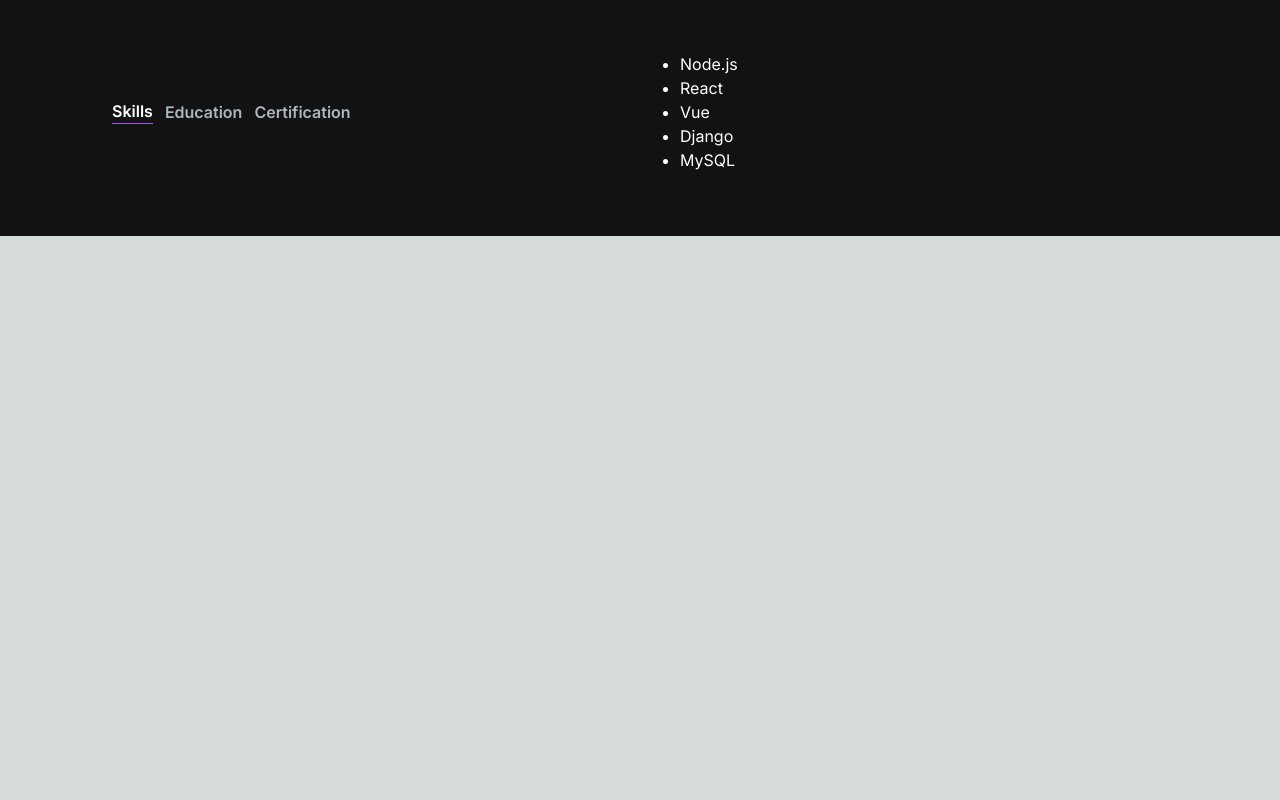
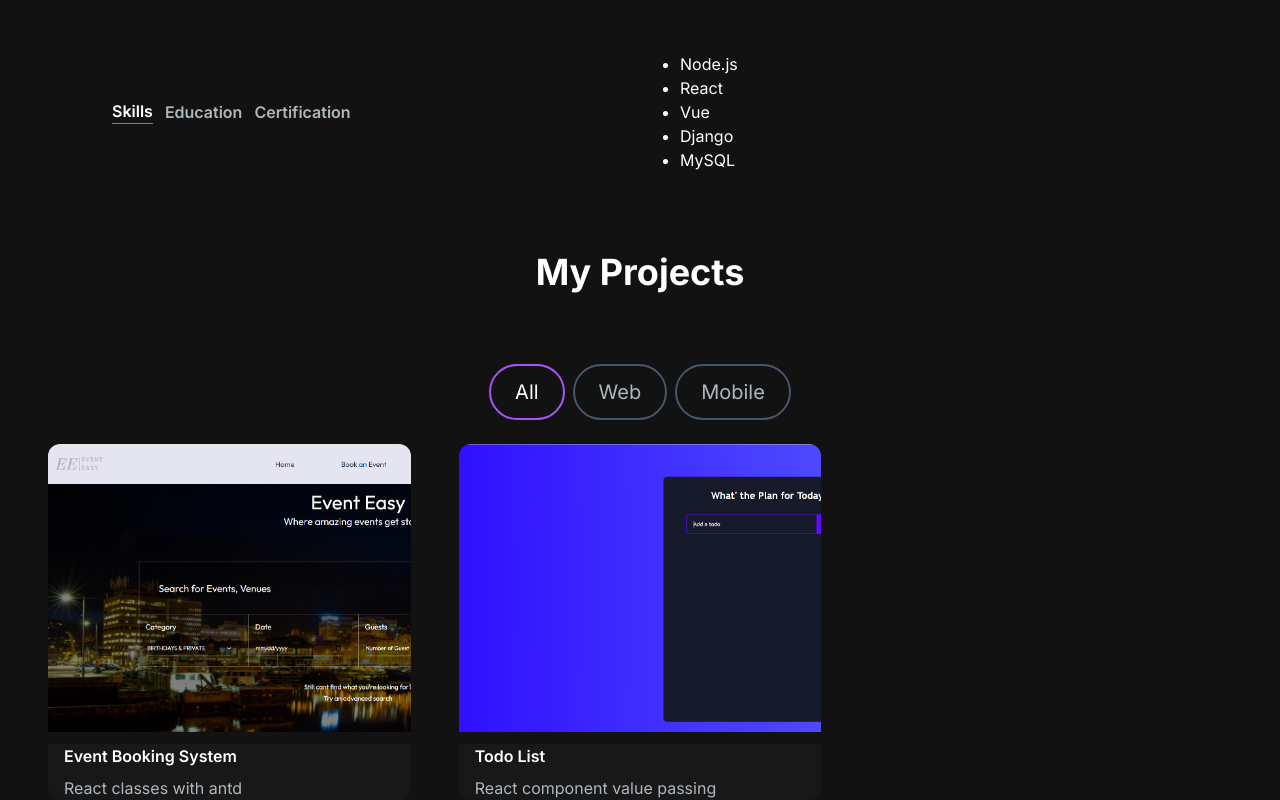
Before and after one commit to Mingke1999/mingke-portfolio, a Next.js app: page / in a window 1280 px wide. Shown: the part 855-1655 px from the top of the page. Before the commit the page ends 1091 px from the top, so only its background shows below. Built offline with nearby package versions, Linux system fonts and the light colour scheme.

Commit message:
project section done

```diff
--- a/src/app/components/AboutSection.jsx
+++ b/src/app/components/AboutSection.jsx
@@ -15,7 +15,7 @@ const AboutSection = () => {
   return (
     <section className='text-white'>
         <div className='md:grid md:grid-cols-2 gap-8 items-center py-8 px-4 xl:gap-16 sm:py-16 xl:px-16'>
-            <Image src={"/images/Starry-Night.png"} width={500} height={500}/>
+            <Image src={"/images/Starry-Night.png"} width={500} height={500} alt='Skills'/>
             <div className='mt-4 mdLmt-0 text-left flex flex-col h-full'>
                 <h2 className='text-4xl font-bold text-white mb-4'>About Me</h2>
                 <p className='text-base md:text-lg'>
--- /dev/null
+++ b/src/app/components/PorjectTag.jsx
@@ -0,0 +1,15 @@
+import React from 'react'
+
+const PorjectTag = ({name, onClick, isSelected}) => {
+    const buttonStyles = isSelected
+    ? "text-white border-purple-500"
+    : "text-[#ADB7BE] border-slate-600 hover:boder-white"
+  return (
+    <button className={`${buttonStyles} rounded-full border-2 px-6 py-3 text-xl cursor-pointer`}
+            onClick={()=>onClick(name)}>
+        {name}
+    </button>
+  )
+}
+
+export default PorjectTag
--- /dev/null
+++ b/src/app/components/ProjectCard.jsx
@@ -0,0 +1,27 @@
+import React from 'react'
+import { CodeBracketIcon,EyeIcon } from '@heroicons/react/24/solid'
+import Link from 'next/link'
+const ProjectCard = ({imgUrl, title, description, gitUrl, previewUrl}) => {
+  return (
+    <div>
+        <div
+            className="h-52 md:h-72 rounded-t-xl relative group"
+            style={{background:`url(${imgUrl})`, backgroundSize:"cover"}}>
+            <div className='overlay items-center justify-center absolute top-0 left-0 w-full h-full bg-[#181818] bg-opacity-0 hidden group-hover:flex group-hover:bg-opacity-80 transition-all duration-500'>
+                <Link href={gitUrl} className='h-14 w-14 mr-2 border-2 relative rounded-full border-[#ADB7BE] hover:border-white group/link'>
+                    <CodeBracketIcon className='h-10 w-10 text-[#ADB7BE] absolute top-1/2 left-1/2 transform -translate-x-1/2 -translate-y-1/2 cursor-pointer group-hover/link:text-white'/>
+                </Link>
+                <Link href={previewUrl} className='h-14 w-14 border-2 relative rounded-full border-[#ADB7BE] hover:border-white group/link'>
+                    <EyeIcon className='h-10 w-10 text-[#ADB7BE] absolute top-1/2 left-1/2 transform -translate-x-1/2 -translate-y-1/2 cursor-pointer group-hover/link:text-white'/>
+                </Link>
+            </div>
+        </div>
+        <div className='text-white rounded-b-xl mt-3 bg-[#181818] px-4'>
+            <h5 className='font-xl font-semibold mb-2'>{title}</h5>
+            <p className='text-[#ADB7BE]'>{description}</p>
+        </div>
+    </div>
+  )
+}
+
+export default ProjectCard
--- /dev/null
+++ b/src/app/components/ProjectSection.jsx
@@ -0,0 +1,71 @@
+"use client"
+import React,{useState} from 'react'
+import ProjectCard from './ProjectCard'
+import PorjectTag from './PorjectTag'
+
+const PORTFOLIOS = [
+    {
+        id:1,
+        title:"Event Booking System",
+        description: "React classes with antd",
+        image:"/images/projects/EventBooking.png",
+        tag:["All","Web"],
+        gitUrl:"https://github.com/YahanW/frontend-dashboard",
+        previewUrl:"https://www.www.destinationtas.com.au/"
+    },
+    {
+        id:2,
+        title:"Todo List",
+        description: "React component value passing",
+        image:"/images/projects/ToDo.png",
+        tag:["All","Web"],
+        gitUrl:"https://github.com/Mingke1999/todo-list",
+        previewUrl:"https://mingke1999.github.io/todo-list/",
+    }
+]
+const ProjectSection = () => {
+  const [tag, setTag] = useState("All")
+  const handleTagChange = (newTag) =>{
+    setTag(newTag)
+  }
+  const filteredProjects = PORTFOLIOS.filter((project)=>(
+    project.tag.includes(tag)
+  ))
+  return (
+    <>
+        <h2 className='text-center text-4xl font-bold text-white mt-4 mb-8 md:mb-12'>
+            My Projects
+        </h2>
+        <div className='text-white flex flex-row justify-center items-center gap-2 py-6'>
+          <PorjectTag
+            onClick={handleTagChange}
+            name="All"
+            isSelected={tag==="All"}/>
+         <PorjectTag
+            onClick={handleTagChange}
+            name="Web"
+            isSelected={tag==="Web"}/>
+        <PorjectTag
+            onClick={handleTagChange}
+            name="Mobile"
+            isSelected={tag==="Mobile"}/>
+        </div>
+        <div className='grid md:grid-cols-3 gap-8 md:gap-12'>
+            {
+              filteredProjects.map((project) => (
+                <ProjectCard
+                    key={project.id}
+                    title={project.title}
+                    description={project.description}
+                    imgUrl={project.image}
+                    tags={project}
+                    gitUrl={project.gitUrl}
+                    previewUrl={project.previewUrl}
+                />))
+            }
+        </div>
+    </>
+  )
+}
+
+export default ProjectSection
--- a/src/app/page.js
+++ b/src/app/page.js
@@ -1,6 +1,7 @@
 import HeroSection from './components/HeroSection'
 import Navbar from './components/Navbar'
 import AboutSection from './components/AboutSection'
+import ProjectSection from './components/ProjectSection'
 
 export default function Home() {
   return (
@@ -9,6 +10,7 @@ export default function Home() {
       <div className='container mt-24 mx-auto px-12 py=4'>
         <HeroSection/>
         <AboutSection/>
+        <ProjectSection/>
       </div>
     </main>
   )
```
Also changed, not shown: public/images/projects/EventBooking.png (added), public/images/projects/ToDo.png (added).
